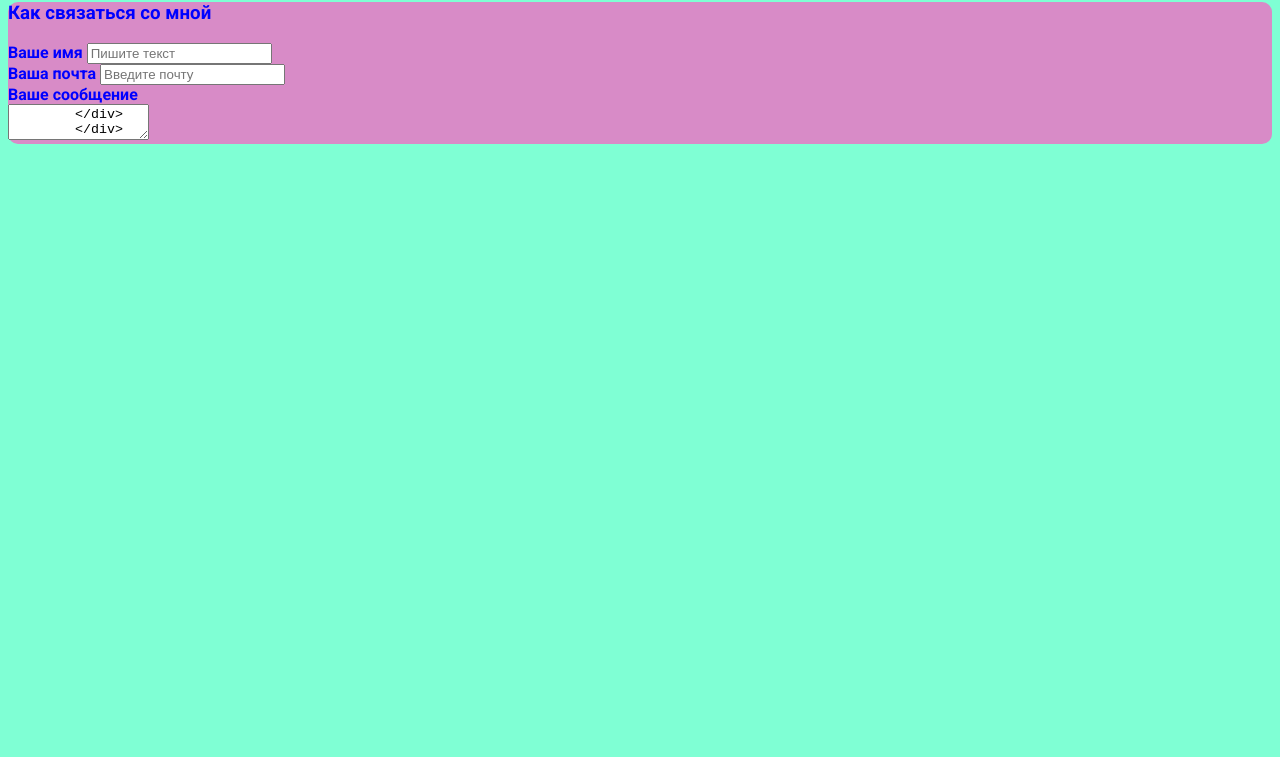
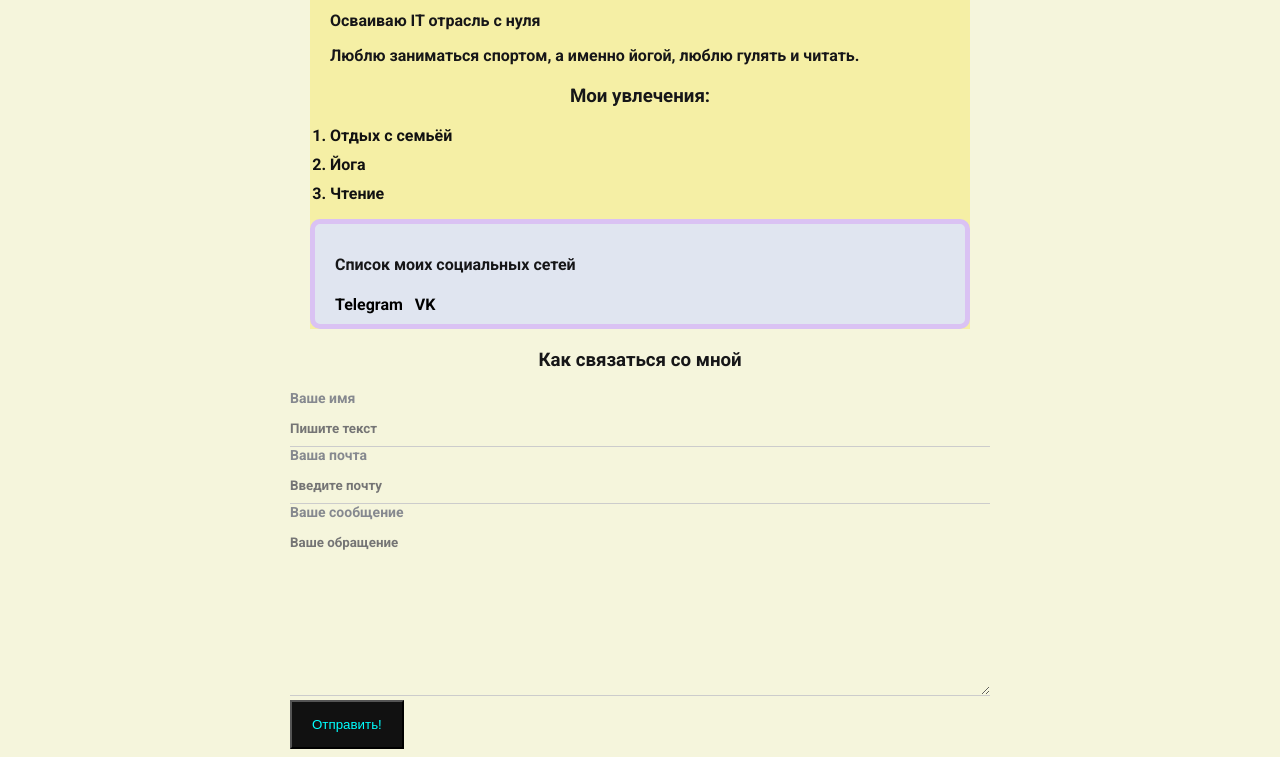
Before and after one commit to j-lovtsova/First-project, a plain HTML site: page 9/index.html in a window 1280 px wide. Shown: the part 294-1051 px from the top of the page. Before the commit the page ends 800 px from the top, so only its background shows below. Drawn offline with Linux system fonts and the light colour scheme.

Commit message:
Изменяет и дополняет резюме

```diff
--- a/9/index.html
+++ b/9/index.html
@@ -9,52 +9,62 @@
     <title>Julia Lovtsova</title>
     <link rel="stylesheet" href="style.css" />
   </head>
+
   <body>
+    <div class="container">
       <div class="card">
         <div class="info">
-      <img src="pic - копия.jpg" width="50" alt="Ловцова Юлия" />
-      <div class="info-text">
-      </div>
+          <img
+            src="./photo_2022-03-22_20-12-39.jpg"
+            class="img"
+            alt="Ловцова Юлия"
+          />
+          <div class="info-text"></div>
           <div class="card">
             <h1>Ловцова Юлия</h1>
-      <p>Я уверенно осваиваю IT отасль</p>
-      <p>Я люблю заниматься спортом, а именно йогой, люблю гулять и читать.</p>
+            <p>Осваиваю IT отрасль с нуля</p>
+            <p>
+              Люблю заниматься спортом, а именно йогой, люблю гулять и читать.
+            </p>
           </div>
         </div>
-      <div class="card">
+        <h3>Мои увлечения:</h3>
+        <ol class="list">
+          <li>Отдых с семьёй</li>
+          <li>Йога</li>
+          <li>Чтение</li>
+        </ol>
+        <div class="card1">
           <h4>Список моих социальных сетей</h4>
-      <a href="" target="blank">Instagram</a>
-      |
-      <a href="" target="blank">Telegram</a>
-      |
-      <a href="" target="blank">VK</a>
+          <a href="https://t.me/Lovka09" target="blank">Telegram</a>
+          &nbsp;
+          <a href="https://vk.com/id6743168" target="blank">VK</a>
         </div>
       </div>
-</div>
-      <div class="card">
+      <form class="form_card1">
         <h3>Как связаться со мной</h3>
-      <form>
-        <div>
+        <div class="form-row">
+          <div class="form-group">
             <label for="text">Ваше имя</label>
             <input type="text" id="text" placeholder="Пишите текст" />
           </div>
-        <div>
+          <div class="form-group">
             <label for="email">Ваша почта</label>
             <input type="email" id="email" placeholder="Введите почту" />
           </div>
+        </div>
+        <div class="form-group">
+          <label for="massage">Ваше сообщение</label>
+          <textarea
+            id="message"
+            cols="25"
+            rows="10"
+            placeholder="Ваше обращение"
+          ></textarea>
+        </div>
+
         <div>
-          <label for="massage">Ваше сообщение</label>
-          <br />
-          <textarea
-            id="massage"
-            cols="15"
-            row="15"
-            placeholder="Ваше обращение"
-          </textarea>
-        </div>
-        </div>
-        <div>
-          <button type="submit">Отправить!</button>
+          <button class="bnt" type="submit">Отправить!</button>
         </div>
       </form>
     </div>
--- a/9/style.css
+++ b/9/style.css
@@ -1,22 +1,105 @@
 @import url("https://fonts.googleapis.com/css2?family=Roboto:wght@700&display=swap");
+
+.container {
+  max-width: 700px;
+  margin: 0 auto;
+}
+.img {
+  box-shadow: 10px 5px 5px rgb(99, 238, 122);
+  width: 200px;
+  margin: 0 auto;
+}
 
 body {
   font-size: 16px;
-  font-family: Roboto; sans-serif;
+  font-family: Roboto, sans-serif;
   font-weight: normal;
-  color: blue;
-  background-color: aquamarine;
+  color: rgb(22, 22, 24);
+  background-color: beige;
 }
-.info-text p{
+.info-text p {
   font-style: italic;
   font-weight: bold;
 }
-h4 {
-  color: brown;
+
+.info-text h4 {
+  margin: 20px;
+  background-color: rgb(245, 226, 226);
+}
+.card {
+  margin: 20px;
+  background-color: rgb(245, 239, 165);
 }
 
-.card {
-  border: 10px;
+.card1 {
+  padding: 10px 20px;
+  margin-bottom: 10px;
+  border: 5px solid rgb(218, 194, 243);
   border-radius: 10px;
-  background-color: rgb(216, 139, 199);
+  background-color: #e0e5f0;
 }
+
+a {
+  color: #000;
+  text-decoration: none;
+}
+
+a:hover {
+  text-decoration: underline;
+}
+a:visited {
+  color: rgb(15, 145, 145);
+}
+.bnt {
+  background: #111;
+  padding: 15px 20px;
+  color: aqua;
+}
+.list {
+  padding: 0 20px;
+}
+
+.list li {
+  margin-bottom: 10px;
+  color: #111;
+}
+
+h3 {
+  text-align: center;
+}
+
+form-row {
+  margin-bottom: 10px;
+  display: flex;
+}
+
+form-row .form-group {
+  /* display: inline-block;*/
+  width: 50%;
+}
+
+.form-group label {
+  display: block;
+  font-size: 14px;
+  color: #86898f;
+}
+
+.form-group input,
+.form-group textarea {
+  width: 100%;
+  box-sizing: border-box;
+  border: none;
+  background: transparent;
+  border-bottom: 1px solid #ccc;
+  color: #000;
+  padding: 15px 0 10px;
+  outline: none;
+  font-family: inherit;
+}
+
+@media (max-width: 650px) {
+  .info {
+    display: block;
+    text-align: center;
+  }
+}
```
Also changed, not shown: 9/photo_2022-03-22_20-12-39.jpg (added), 9/pic - копия.jpg (deleted). Lines whose indentation alone changed are shown as unchanged.
